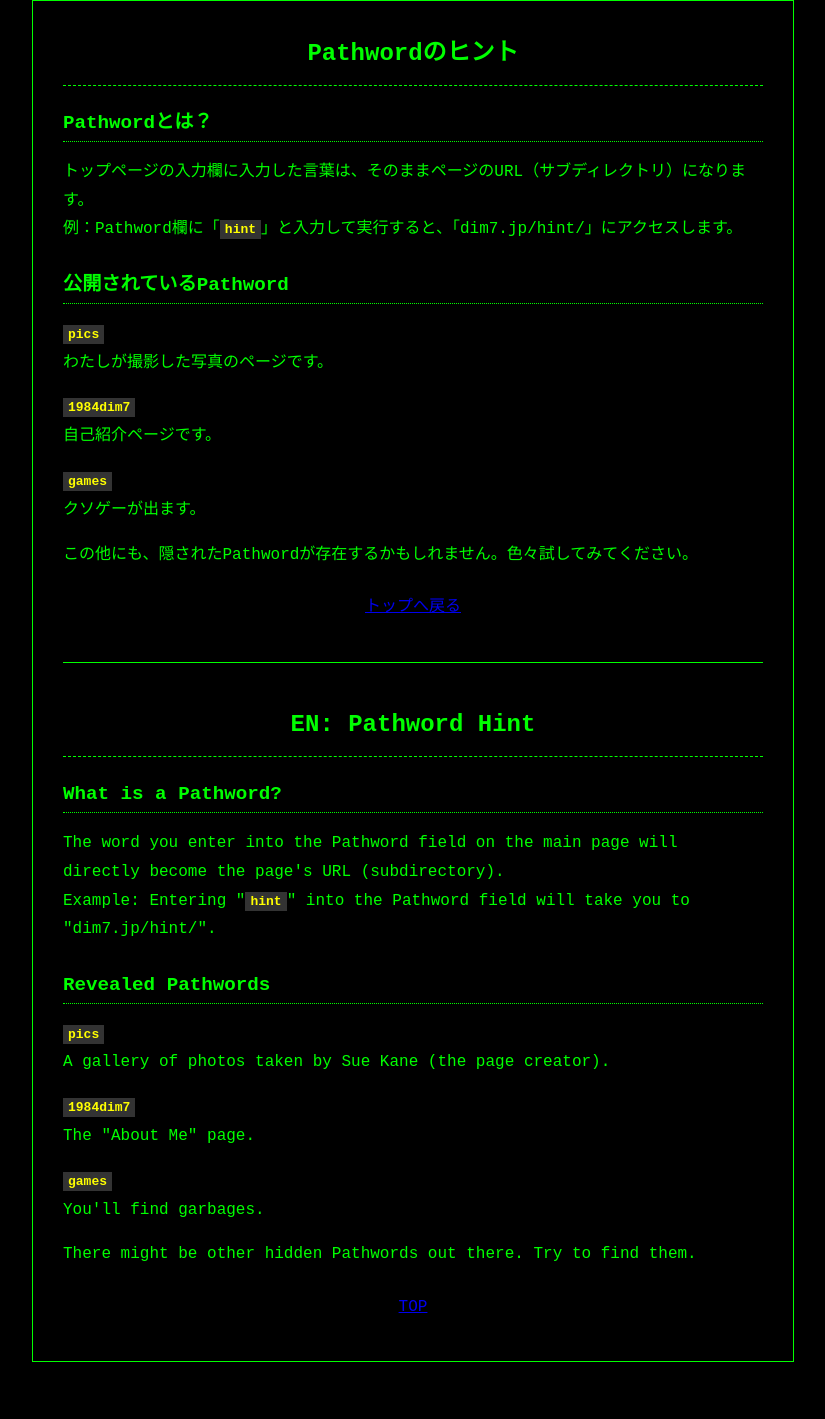
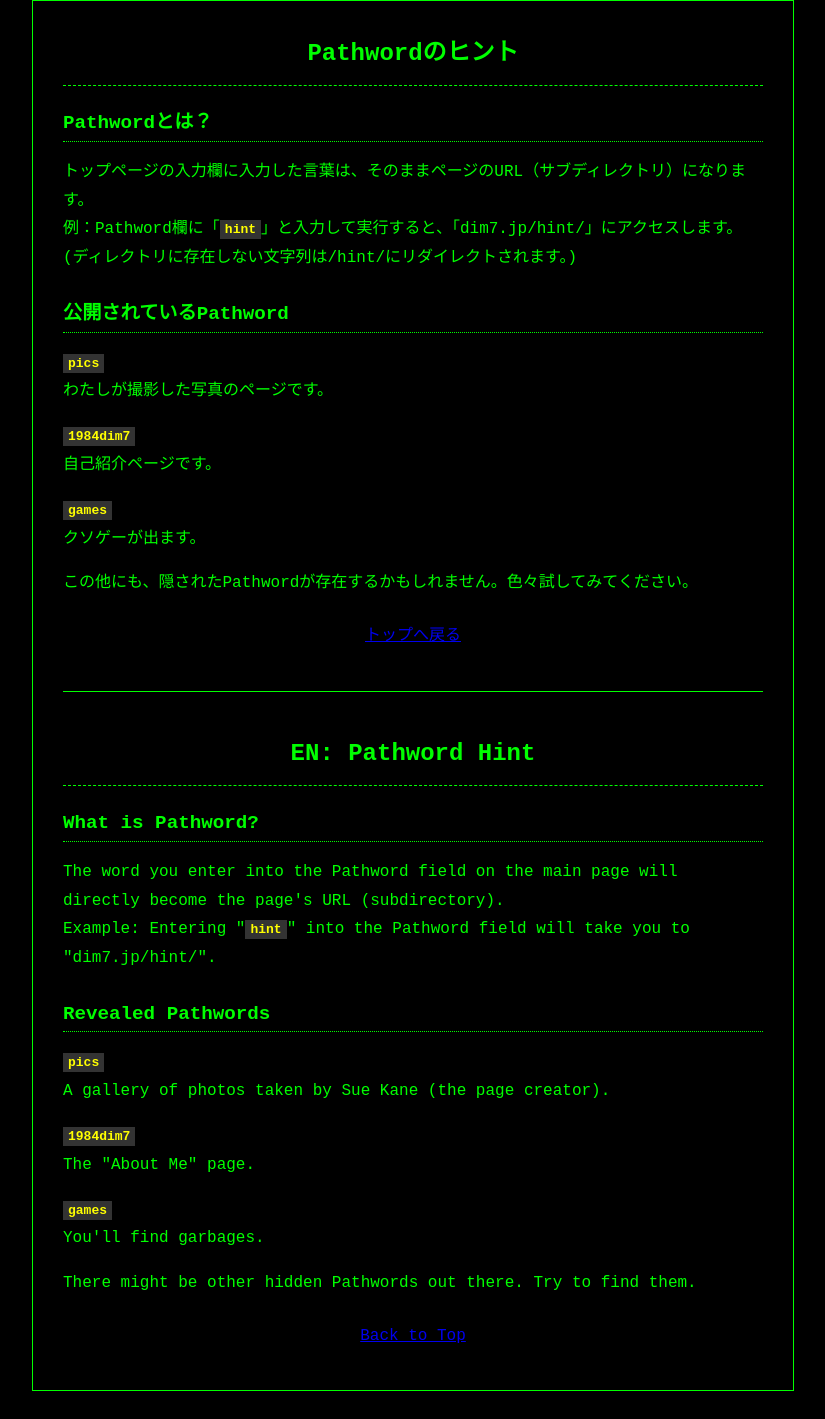
Before and after one commit to 1984dim7/hint, a plain HTML site: page index.html in a window 1280 px wide. Shown: the part 28-1447 px from the top of the page, without its empty margins (227-1052 px from the left). Before the commit the page ends 1418 px from the top, so only its background shows below. Drawn offline with Linux system fonts and the light colour scheme.

Commit message:
Update index.html

```diff
--- a/index.html
+++ b/index.html
@@ -61,7 +61,6 @@
         }
     </style>
 </head>
-
 <body>
 
     <div class="container">
@@ -71,7 +70,7 @@
             <h2>Pathwordとは？</h2>
             <p>
                 トップページの入力欄に入力した言葉は、そのままページのURL（サブディレクトリ）になります。<br>
-                例：Pathword欄に「<code>hint</code>」と入力して実行すると、「dim7.jp/hint/」にアクセスします。
+                例：Pathword欄に「<code>hint</code>」と入力して実行すると、「dim7.jp/hint/」にアクセスします。(ディレクトリに存在しない文字列は/hint/にリダイレクトされます。)
             </p>
 
             <h2>公開されているPathword</h2>
@@ -91,12 +90,9 @@
                 この他にも、隠されたPathwordが存在するかもしれません。色々試してみてください。
             </p>
 
-            <p>
-            <center>
-            <a href="http://dim7.jp">トップへ戻る</a>
-            </center>
+            <p style="text-align: center;">
+                <a href="http://dim7.jp">トップへ戻る</a>
             </p>
-
 
         </div>
 
@@ -105,7 +101,7 @@
         <div id="english">
             <h1>EN: Pathword Hint</h1>
 
-            <h2>What is a Pathword?</h2>
+            <h2>What is Pathword?</h2>
             <p>
                 The word you enter into the Pathword field on the main page will directly become the page's URL (subdirectory).<br>
                 Example: Entering "<code>hint</code>" into the Pathword field will take you to "dim7.jp/hint/".
@@ -128,16 +124,11 @@
                 There might be other hidden Pathwords out there. Try to find them.
             </p>
 
-             <p>
-            <center>
-            <a href="index.html">TOP</a>
-
-            </center>
+            <p style="text-align: center;">
+                <a href="http://dim7.jp/index-en.html">Back to Top</a>
             </p>
-
 
         </div>
     </div>
 
 </body>
-</html>
```
